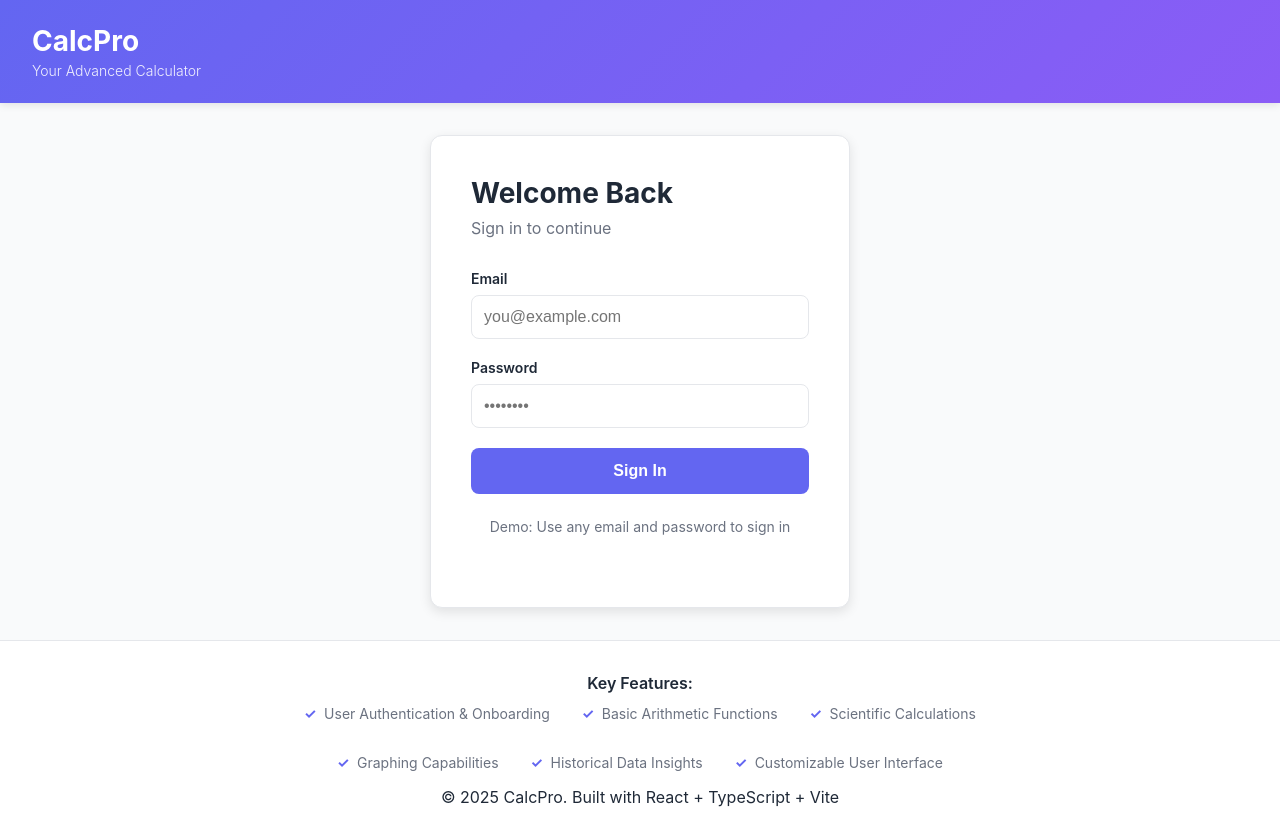
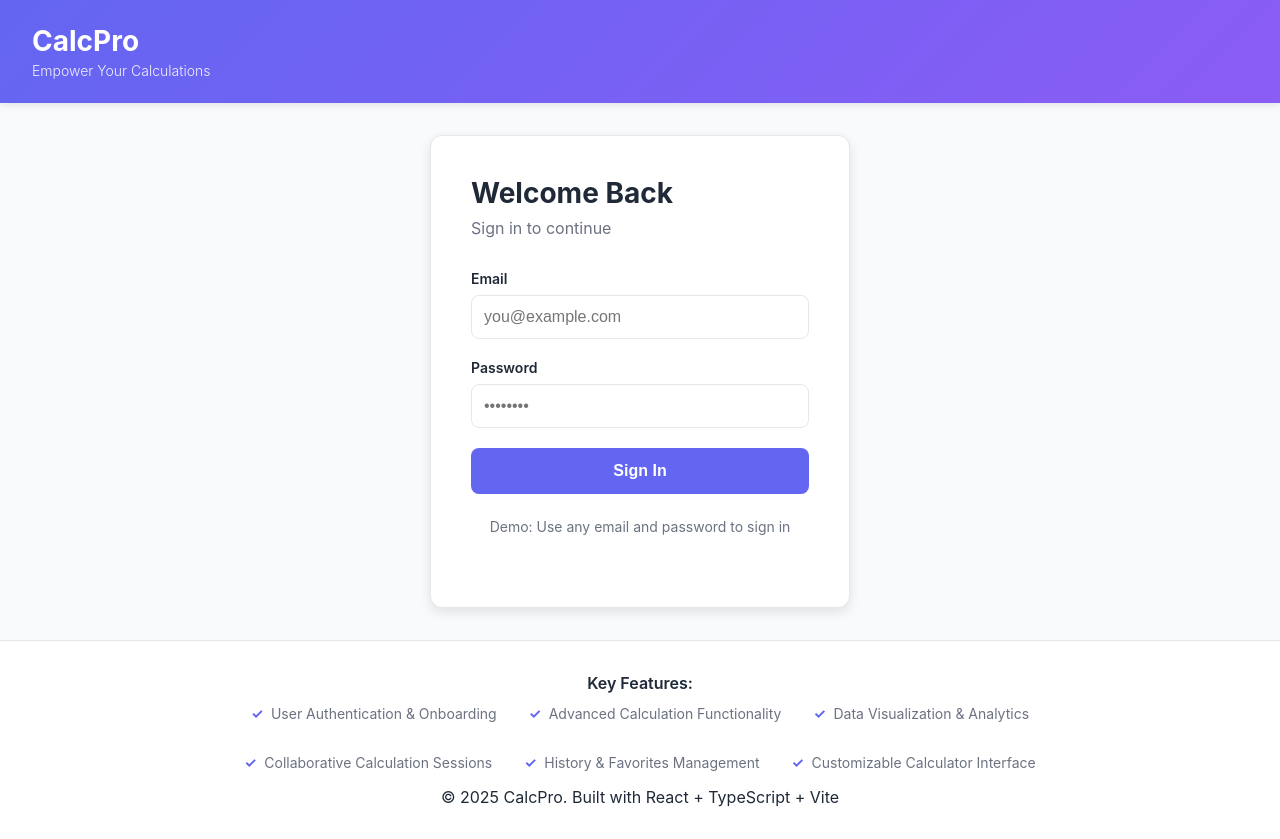
Before and after one commit to playworks93/calcpro-landing-app, a React (Vite) app: page / in a window 1280 px wide. Built offline with nearby package versions, Linux system fonts and the light colour scheme.

Commit message:
Add src/App.tsx

```diff
--- a/src/App.tsx
+++ b/src/App.tsx
@@ -2,10 +2,10 @@ import { useState } from 'react'
 import Dashboard from './components/Dashboard'
 import Auth from './components/Auth'
 import AuthComponent from './components/AuthComponent'
-import CalculatorComponent from './components/CalculatorComponent'
-import GraphComponent from './components/GraphComponent'
-import HistoryComponent from './components/HistoryComponent'
-import SettingsComponent from './components/SettingsComponent'
+import CalculatorInterface from './components/CalculatorInterface'
+import HistoryPanel from './components/HistoryPanel'
+import DataVisualization from './components/DataVisualization'
+import CollaborativeSession from './components/CollaborativeSession'
 
 function App() {
   const [isAuthenticated, setIsAuthenticated] = useState(false)
@@ -23,7 +23,7 @@ function App() {
       <header className="app-header">
         <div className="header-content">
           <h1>CalcPro</h1>
-          <p className="tagline">Your Advanced Calculator</p>
+          <p className="tagline">Empower Your Calculations</p>
         </div>
         {isAuthenticated && (
           <button onClick={handleLogout} className="btn-logout">
@@ -45,11 +45,11 @@ function App() {
           <h3>Key Features:</h3>
           <ul>
           <li>User Authentication & Onboarding</li>
-          <li>Basic Arithmetic Functions</li>
-          <li>Scientific Calculations</li>
-          <li>Graphing Capabilities</li>
-          <li>Historical Data Insights</li>
-          <li>Customizable User Interface</li>
+          <li>Advanced Calculation Functionality</li>
+          <li>Data Visualization & Analytics</li>
+          <li>Collaborative Calculation Sessions</li>
+          <li>History & Favorites Management</li>
+          <li>Customizable Calculator Interface</li>
           </ul>
         </div>
         <p>&copy; 2025 CalcPro. Built with React + TypeScript + Vite</p>
```
